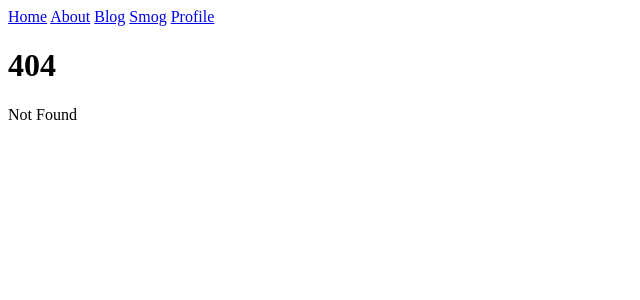
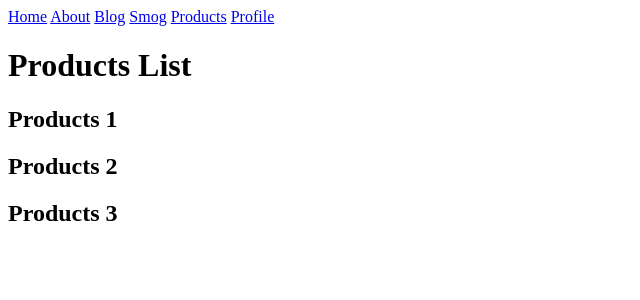
Before and after one commit to deveshksrivastava/svele-kit-app, a SvelteKit app: page /products in a window 1280 px wide. Before the commit this address had no page. Shown: the top 300 px of the page, without its empty margins (0-640 px from the left). Built offline with nearby package versions, Linux system fonts and the light colour scheme.

Commit message:
SvelteKit Tutorial - 6 - Dynamic Routes

```diff
--- a/src/routes/+layout.svelte
+++ b/src/routes/+layout.svelte
@@ -4,6 +4,7 @@
     <a href="/about">About</a>
     <a href="/blog">Blog</a>
     <a href="/smog">Smog</a>
+    <a href="/products">Products</a>
     <a href="/profile">Profile</a>
   </nav>
 </header>
--- /dev/null
+++ b/src/routes/products/+page.svelte
@@ -0,0 +1,4 @@
+<h1>Products List</h1>
+<h2>Products 1</h2>
+<h2>Products 2</h2>
+<h2>Products 3</h2>
--- /dev/null
+++ b/src/routes/products/[productId]/+page.svelte
@@ -0,0 +1,5 @@
+<script>
+    import { page } from '$app/stores';
+    const productId = $page.params.productId;
+</script>
+<h1>Details about the products {productId}</h1>
```
